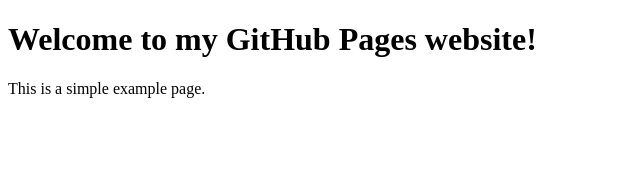
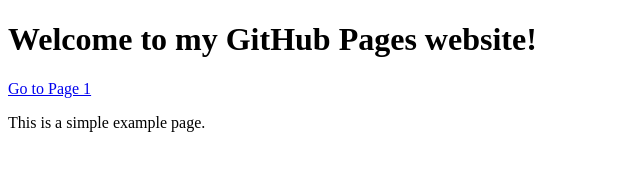
Before and after one commit to amoong11261/personal, a plain HTML site: page index.html in a window 1280 px wide. Shown: the whole page, without its empty margins (0-640 px from the left). Drawn offline with Linux system fonts and the light colour scheme.

Commit message:
Update index.html

```diff
--- a/index.html
+++ b/index.html
@@ -7,6 +7,7 @@
 </head>
 <body>
     <h1>Welcome to my GitHub Pages website!</h1>
+    <a href="pages/page1.html">Go to Page 1</a>
     <p>This is a simple example page.</p>
 </body>
 </html>
```
